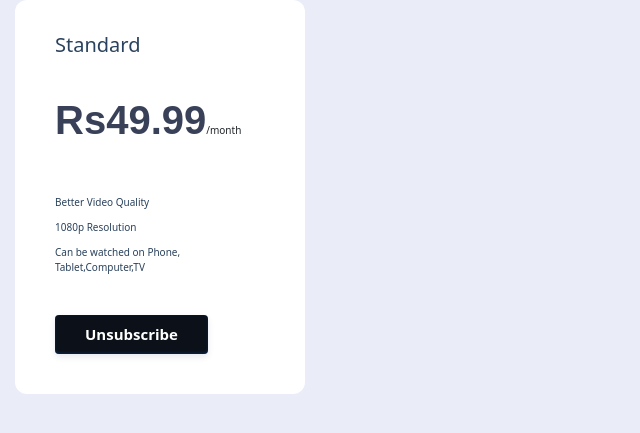
After one commit to jaswanth7-git/richpannelassignment, a PHP site: page /richpannelassignment/active.php in a window 1280 px wide. The commit adds this page. Shown: the top 433 px of the page, without its empty margins (0-640 px from the left). Run offline with PHP 8.4, Linux system fonts and the light colour scheme; some libraries are stand-ins or nearby versions.

Commit message:
first commit

```diff
--- /dev/null
+++ b/login/active.php
@@ -0,0 +1,19 @@
+<?php include('header.php'); ?>
+<meta charset="UTF-8">
+    <meta http-equiv="X-UA-Compatible" content="IE=edge">
+    <meta name="viewport" content="width=device-width, initial-scale=1.0">
+    <link href="https://cdn.jsdelivr.net/npm/bootstrap@5.2.0/dist/css/bootstrap.min.css" rel="stylesheet" integrity="sha384-gH2yIJqKdNHPEq0n4Mqa/HGKIhSkIHeL5AyhkYV8i59U5AR6csBvApHHNl/vI1Bx" crossorigin="anonymous">
+    <link rel="stylesheet" href="./css/price.css">
+    <title>Document</title>
+<div class="col-lg-3 col-md-6 col-12">
+            <div class="price-card">
+                <p class="plan">Standard<p>
+                    <p ><span class="price">Rs49.99</span>/month</p>
+                    <div class="features">
+                    <p >Better Video Quality</p>
+                    <p>1080p Resolution</p>
+                    <p>Can be watched on Phone, Tablet,Computer,TV</p>
+                    </div>
+                   <a href="./refund.html"><button class="button-66" role="button">Unsubscribe</button></a>
+            </div>
+        </div>
--- a/login/index.php
+++ b/login/index.php
@@ -140,7 +140,12 @@ include('./db_connect.php');
     </div>
 
 </section>
+<center>
+    <div class="bottom">
 
+<!-- <a href="./active.php"><button class="button-66" role="button">Active Plans</button></a> -->
+    </div>
+</center>
 </body>
 </html>
 
--- a/login/success.php
+++ b/login/success.php
@@ -1,4 +1,4 @@
-
+<?php include('header.php') ?>
 <html>
   <head><title>Thanks for your order!</title></head>
   <body>
@@ -9,7 +9,7 @@
       <a href="index.php">HOME</a>.</center>
       <?php
 
-      $sql = "UPDATE `users` SET `plan`='1' WHERE 1"
+      //$sql = "UPDATE `users` SET `plan`='1' WHERE 1"
 
       ?>
       <script src="https://unpkg.com/@lottiefiles/lottie-player@latest/dist/lottie-player.js"></script>
```
Also changed, not shown: login/refund.html (+11 -0 lines), README.md.
